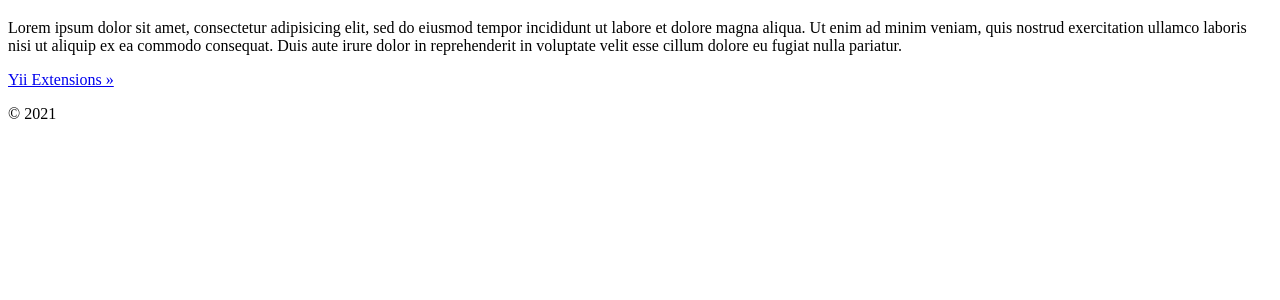
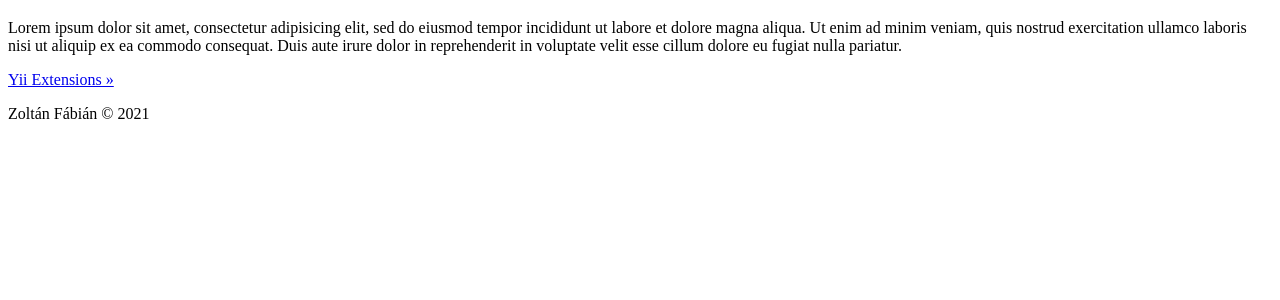
Before and after one commit to dzooli/yii2-wallet, a Yii app: template frontend/views/site/index.php in a window 1280 px wide. Shown: the part 453-753 px from the top of the page. Run offline with PHP 8.4 and a stand-in for Yii, Linux system fonts and the light colour scheme; the template is opened without the code that fills it, so the values that code supplies are empty; some libraries are stand-ins or nearby versions.

Commit message:
Copyright information

```diff
--- a/frontend/views/layouts/main.php
+++ b/frontend/views/layouts/main.php
@@ -76,7 +76,7 @@ AppAsset::register($this);
 
     <footer class="footer">
         <div class="container">
-            <p class="pull-left">&copy; <?= Html::encode(Yii::$app->name) ?> <?= date('Y') ?></p>
+            <p class="pull-left">Zoltán Fábián &copy; <?= Html::encode(Yii::$app->name) ?> <?= date('Y') ?></p>
 
             <p class="pull-right"><?= Yii::powered() ?></p>
         </div>
```
